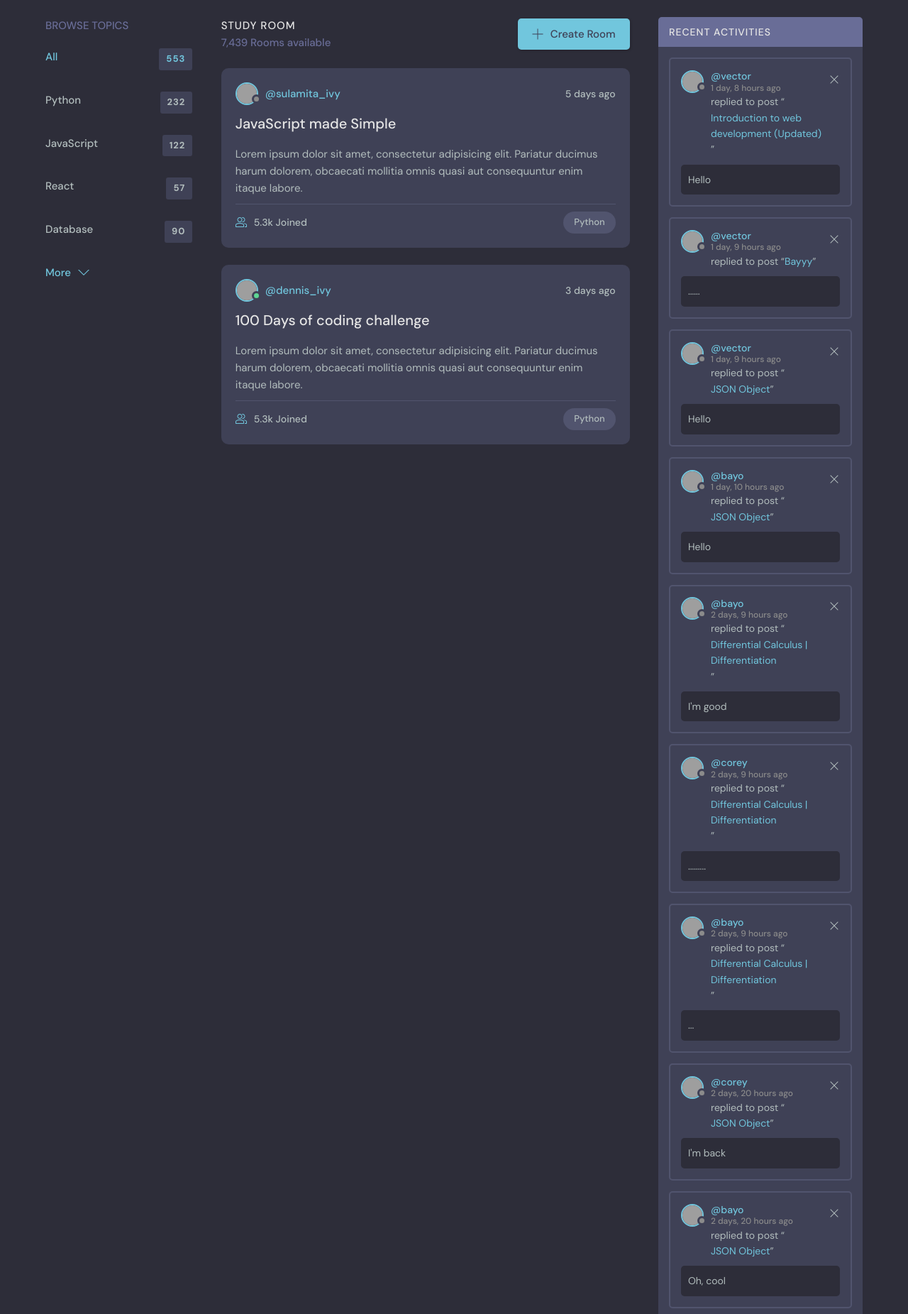
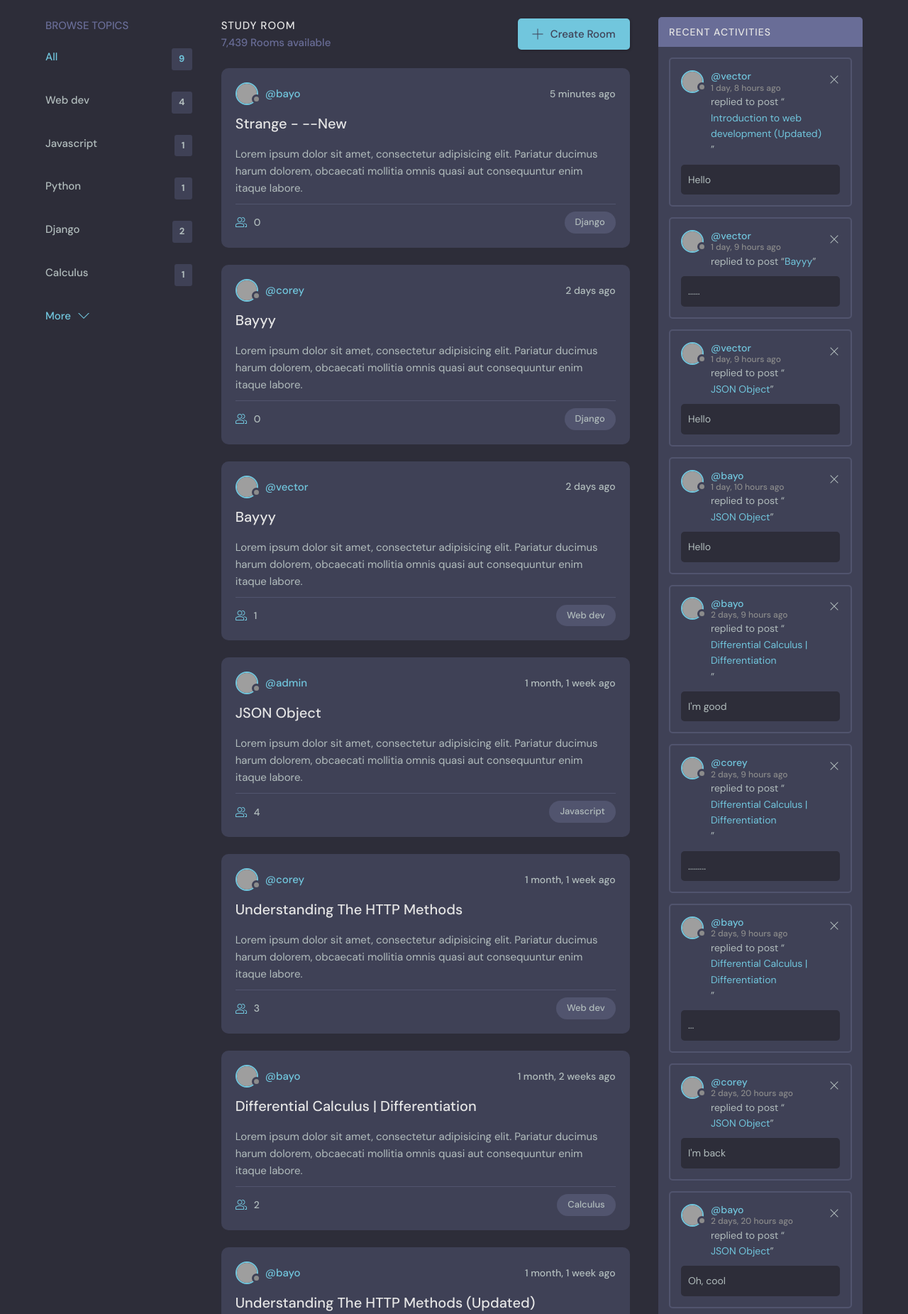
Before and after one commit to hashvector/Chat-bud, a Django app: page / in a window 1280 px wide. Shown: the part 76-1927 px from the top of the page at 71% size. Run offline with Django 4.2, Linux system fonts and the light colour scheme; data comes from the database, SQL or seed files in the repository; both versions use the stored data as it was after the commit; grey boxes are pictures that could not be loaded.

Commit message:
theme installation

```diff
--- a/core/templates/core/feeds_component.html
+++ b/core/templates/core/feeds_component.html
@@ -1,17 +1,19 @@
+{% for room in rooms %}
+
 <div class="roomListRoom">
   <div class="roomListRoom__header">
     <a href="profile.html" class="roomListRoom__author">
       <div class="avatar avatar--small">
         <img src="https://randomuser.me/api/portraits/women/11.jpg" />
       </div>
-      <span>@sulamita_ivy</span>
+      <span>@{{room.host}}</span>
     </a>
     <div class="roomListRoom__actions">
-      <span>5 days ago</span>
+      <span>{{room.created|timesince}} ago</span>
     </div>
   </div>
   <div class="roomListRoom__content">
-    <a href="room.html">JavaScript made Simple</a>
+    <a href="room.html">{{ room.name }}</a>
     <p>
       Lorem ipsum dolor sit amet, consectetur adipisicing elit. Pariatur ducimus
       harum dolorem, obcaecati mollitia omnis quasi aut consequuntur enim itaque
@@ -41,56 +43,9 @@
           d="M12 16c3.859 0 7-3.141 7-7s-3.141-7-7-7c-3.859 0-7 3.141-7 7s3.141 7 7 7zM12 4c2.757 0 5 2.243 5 5s-2.243 5-5 5-5-2.243-5-5c0-2.757 2.243-5 5-5z"
         ></path>
       </svg>
-      5.3k Joined
+      {{room.participants.count}}
     </a>
-    <p class="roomListRoom__topic">Python</p>
+    <p class="roomListRoom__topic">{{room.topic.name}}</p>
   </div>
 </div>
-<div class="roomListRoom">
-  <div class="roomListRoom__header">
-    <a href="profile.html" class="roomListRoom__author">
-      <div class="avatar avatar--small active">
-        <img src="https://randomuser.me/api/portraits/men/11.jpg" />
-      </div>
-      <span>@dennis_ivy</span>
-    </a>
-    <div class="roomListRoom__actions">
-      <span>3 days ago</span>
-    </div>
-  </div>
-  <div class="roomListRoom__content">
-    <a href="room.html">100 Days of coding challenge</a>
-    <p>
-      Lorem ipsum dolor sit amet, consectetur adipisicing elit. Pariatur ducimus
-      harum dolorem, obcaecati mollitia omnis quasi aut consequuntur enim itaque
-      labore.
-    </p>
-  </div>
-  <div class="roomListRoom__meta">
-    <a class="roomListRoom__joined">
-      <svg
-        version="1.1"
-        xmlns="http://www.w3.org/2000/svg"
-        width="32"
-        height="32"
-        viewBox="0 0 32 32"
-      >
-        <title>user-group</title>
-        <path
-          d="M30.539 20.766c-2.69-1.547-5.75-2.427-8.92-2.662 0.649 0.291 1.303 0.575 1.918 0.928 0.715 0.412 1.288 1.005 1.71 1.694 1.507 0.419 2.956 1.003 4.298 1.774 0.281 0.162 0.456 0.487 0.456 0.85v4.65h-4v2h5c0.553 0 1-0.447 1-1v-5.65c0-1.077-0.56-2.067-1.461-2.584z"
-        ></path>
-        <path
-          d="M22.539 20.766c-6.295-3.619-14.783-3.619-21.078 0-0.901 0.519-1.461 1.508-1.461 2.584v5.65c0 0.553 0.447 1 1 1h22c0.553 0 1-0.447 1-1v-5.651c0-1.075-0.56-2.064-1.461-2.583zM22 28h-20v-4.65c0-0.362 0.175-0.688 0.457-0.85 5.691-3.271 13.394-3.271 19.086 0 0.282 0.162 0.457 0.487 0.457 0.849v4.651z"
-        ></path>
-        <path
-          d="M19.502 4.047c0.166-0.017 0.33-0.047 0.498-0.047 2.757 0 5 2.243 5 5s-2.243 5-5 5c-0.168 0-0.332-0.030-0.498-0.047-0.424 0.641-0.944 1.204-1.513 1.716 0.651 0.201 1.323 0.331 2.011 0.331 3.859 0 7-3.141 7-7s-3.141-7-7-7c-0.688 0-1.36 0.131-2.011 0.331 0.57 0.512 1.089 1.075 1.513 1.716z"
-        ></path>
-        <path
-          d="M12 16c3.859 0 7-3.141 7-7s-3.141-7-7-7c-3.859 0-7 3.141-7 7s3.141 7 7 7zM12 4c2.757 0 5 2.243 5 5s-2.243 5-5 5-5-2.243-5-5c0-2.757 2.243-5 5-5z"
-        ></path>
-      </svg>
-      5.3k Joined
-    </a>
-    <p class="roomListRoom__topic">Python</p>
-  </div>
-</div>
+{% endfor %}
--- a/core/templates/core/topics_component.html
+++ b/core/templates/core/topics_component.html
@@ -3,20 +3,13 @@
 </div>
 <ul class="topics__list">
   <li>
-    <a href="/" class="active">All <span>553</span></a>
+    <a href="{% url 'index' %}" class="active">All <span>{{rooms.count}}</span></a>
   </li>
+  {% for topic in topics %}
   <li>
-    <a href="/">Python <span>232</span></a>
+    <a href="{% url 'index' %}?q={{ topic.name }}">{{ topic.name }}<span>{{topic.room_set.all.count}}</span></a>
   </li>
-  <li>
-    <a href="/">JavaScript <span>122</span></a>
-  </li>
-  <li>
-    <a href="/">React <span>57</span></a>
-  </li>
-  <li>
-    <a href="/">Database <span>90</span></a>
-  </li>
+  {% endfor %}
 </ul>
 <a class="btn btn--link" href="topics.html">
   More
```
Also changed, not shown: db.sqlite3.
